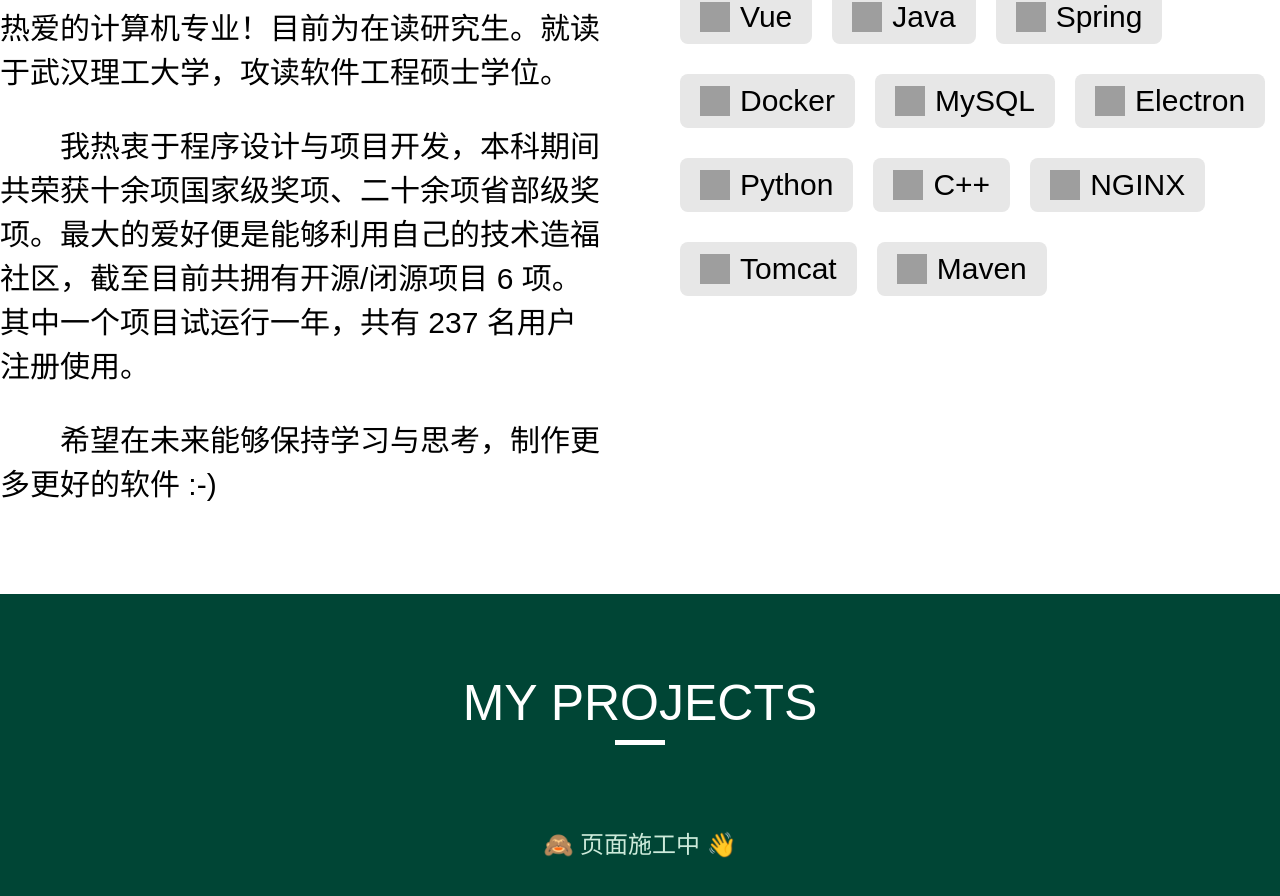
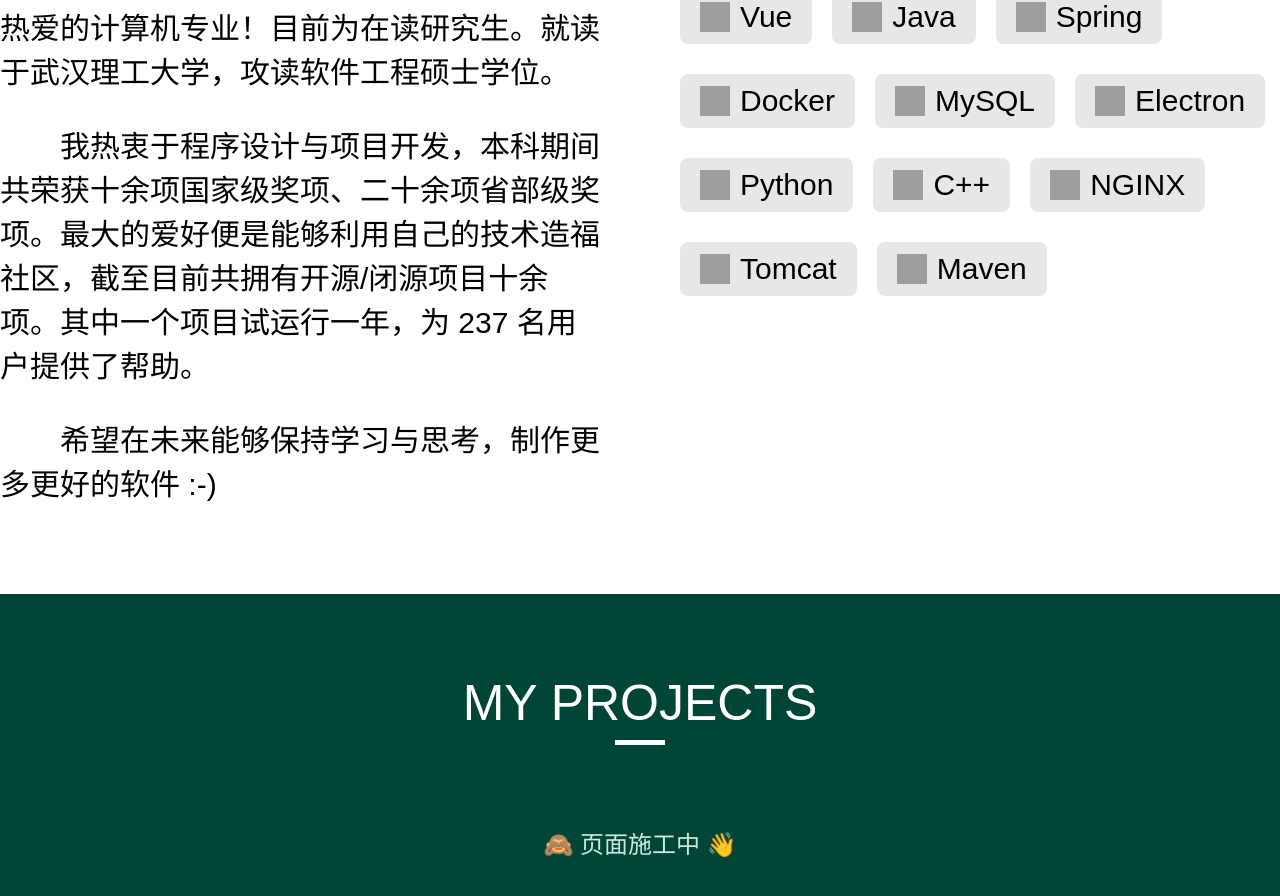
Before and after one commit to jiang-taibai/personal-website-homepage, a Vue app: page / in a window 1280 px wide. Shown: the part 1190-2086 px from the top of the page. Built offline with nearby package versions, Linux system fonts and the light colour scheme; grey boxes are pictures that could not be loaded; a web font is replaced by a local one.

Commit message:
修改措辞

```diff
--- a/src/components/home-page/AboutComponent.vue
+++ b/src/components/home-page/AboutComponent.vue
@@ -4,7 +4,7 @@ import {logo} from '@/assets/js/data-export/cdn-resource'
 
 const intros = [
   '我叫刘江，一直以来对计算机有着独特的爱好，很高兴本科与研究生阶段都能学习我最热爱的计算机专业！目前为在读研究生。就读于武汉理工大学，攻读软件工程硕士学位。',
-  '我热衷于程序设计与项目开发，本科期间共荣获十余项国家级奖项、二十余项省部级奖项。最大的爱好便是能够利用自己的技术造福社区，截至目前共拥有开源/闭源项目 6 项。其中一个项目试运行一年，共有 237 名用户注册使用。',
+  '我热衷于程序设计与项目开发，本科期间共荣获十余项国家级奖项、二十余项省部级奖项。最大的爱好便是能够利用自己的技术造福社区，截至目前共拥有开源/闭源项目十余项。其中一个项目试运行一年，为 237 名用户提供了帮助。',
   '希望在未来能够保持学习与思考，制作更多更好的软件 :-)'
 ]
 
```
